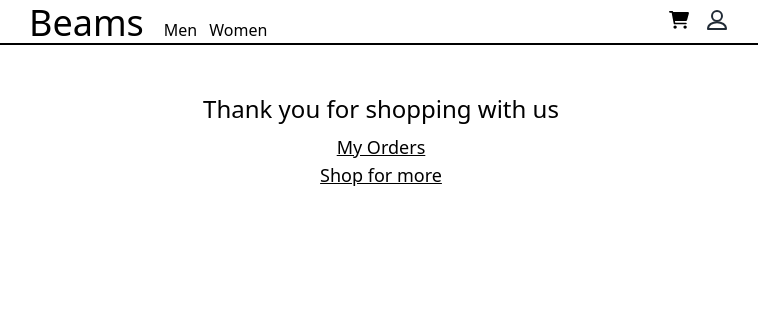
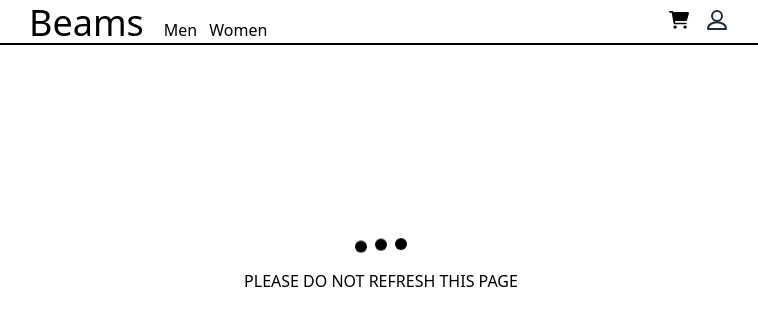
Before and after one commit to applecheo/Beams-E-commerce---client, a React (Create React App) app: page /checkout in a window 1280 px wide. Shown: the top 326 px of the page, without its empty margins (259-1017 px from the left). Built offline with nearby package versions, Linux system fonts and the light colour scheme; no server answers.

Commit message:
add loader for checkout

```diff
--- /dev/null
+++ b/src/components/Loader.tsx
@@ -0,0 +1,13 @@
+const Loader = () => {
+    const circleCommonClasses = "h-3 w-3 m-1 bg-current   rounded-full";
+
+    return (
+        <div className="flex">
+            <div className={`${circleCommonClasses} mr-1 animate-bounce`}></div>
+            <div className={`${circleCommonClasses} mr-1 animate-bounce200`}></div>
+            <div className={`${circleCommonClasses} animate-bounce400`}></div>
+        </div>
+    );
+};
+
+export default Loader;
--- a/src/pages/Checkout/index.tsx
+++ b/src/pages/Checkout/index.tsx
@@ -1,12 +1,13 @@
-import { useEffect } from "react";
+import { useEffect, useState } from "react";
 import { Link, useLocation } from "react-router-dom";
 
 import axios from "axios";
+import Loader from "components/Loader";
 import { useAuth } from "context/AuthProvider";
 
 const Checkout = () => {
     const { userData } = useAuth();
-
+    const [isLoading, setIsLoading] = useState(true);
     const search = useLocation().search;
     const id = new URLSearchParams(search).get("id");
     const TOKEN = sessionStorage.getItem("token_key");
@@ -15,16 +16,27 @@ const Checkout = () => {
         const updateOrderStatus = async () => {
             const { data } = await axios.get(`${process.env.REACT_APP_API_BASE_URL}/checkout-session?id=` + id);
             if (data.payment_status === "paid" && userData._id) {
-                await axios.put(`${process.env.REACT_APP_API_BASE_URL}/checkout?id=` + id, userData, {
+                const { data } = await axios.put(`${process.env.REACT_APP_API_BASE_URL}/checkout?id=` + id, userData, {
                     headers: {
                         Authorization: `Bearer ${TOKEN}`,
                     },
                 });
+                const message = await data.message;
+                if (message === "success") {
+                    setIsLoading(false);
+                }
             }
         };
         updateOrderStatus();
     }, [userData]);
     return (
+        <>
+            {isLoading === true ? (
+                <div className="flex justify-center mt-48 flex-col items-center">
+                    <Loader />
+                    <p className="mt-3">PLEASE DO NOT REFRESH THIS PAGE</p>
+                </div>
+            ) : (
                 <div className="flex flex-col justify-center items-center mt-10">
                     <p className="text-2xl my-2">Thank you for shopping with us</p>
 
@@ -35,6 +47,8 @@ const Checkout = () => {
                         Shop for more
                     </Link>
                 </div>
+            )}
+        </>
     );
 };
 
--- a/tailwind.config.js
+++ b/tailwind.config.js
@@ -18,6 +18,12 @@ module.exports = {
             "2xl": "1536px",
             // => @media (min-width: 1536px) { ... }
         },
+        extend: {
+            animation: {
+                bounce200: "bounce 1s infinite 200ms",
+                bounce400: "bounce 1s infinite 400ms",
+            },
+        },
     },
     plugins: [],
 };
```
Also changed, not shown: 1 other file (tests, documents, lock files or other folders). Lines whose indentation alone changed are shown as unchanged.
